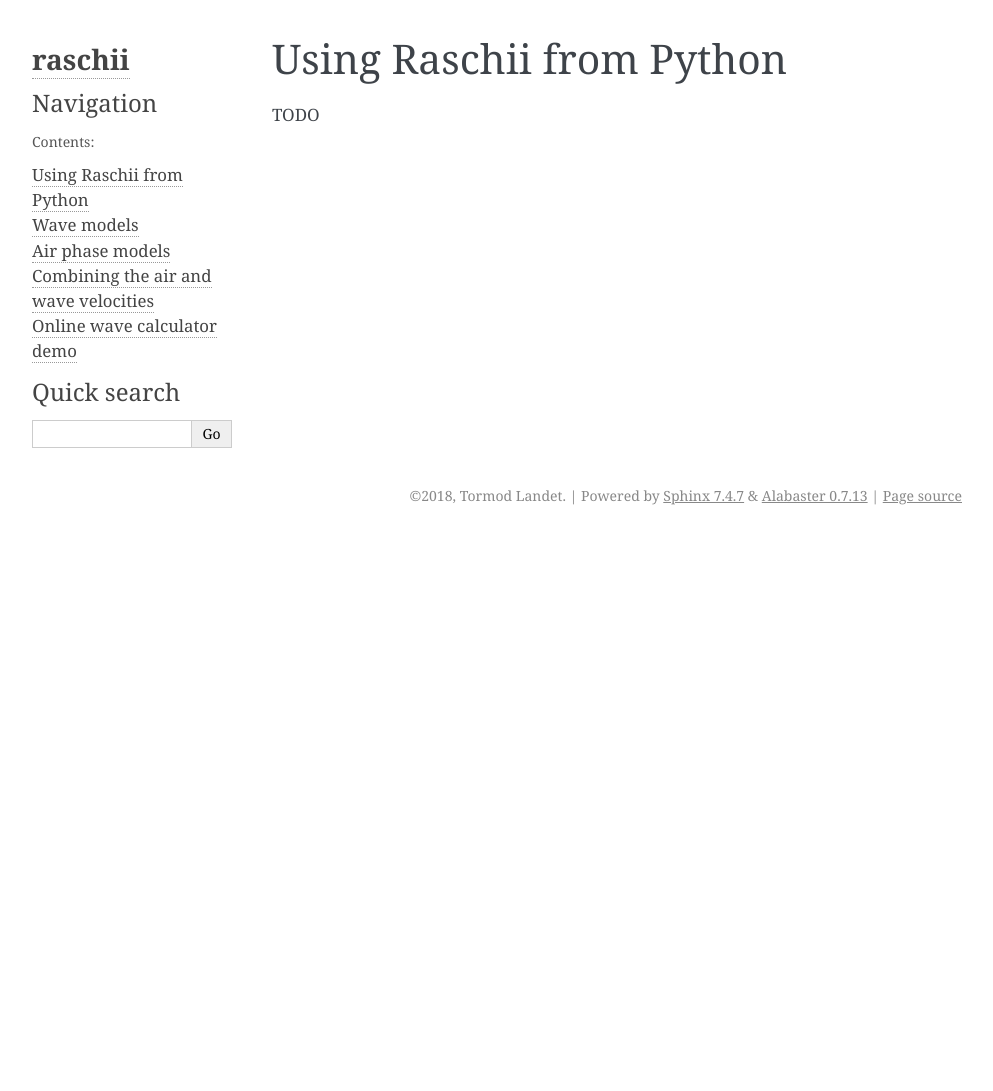
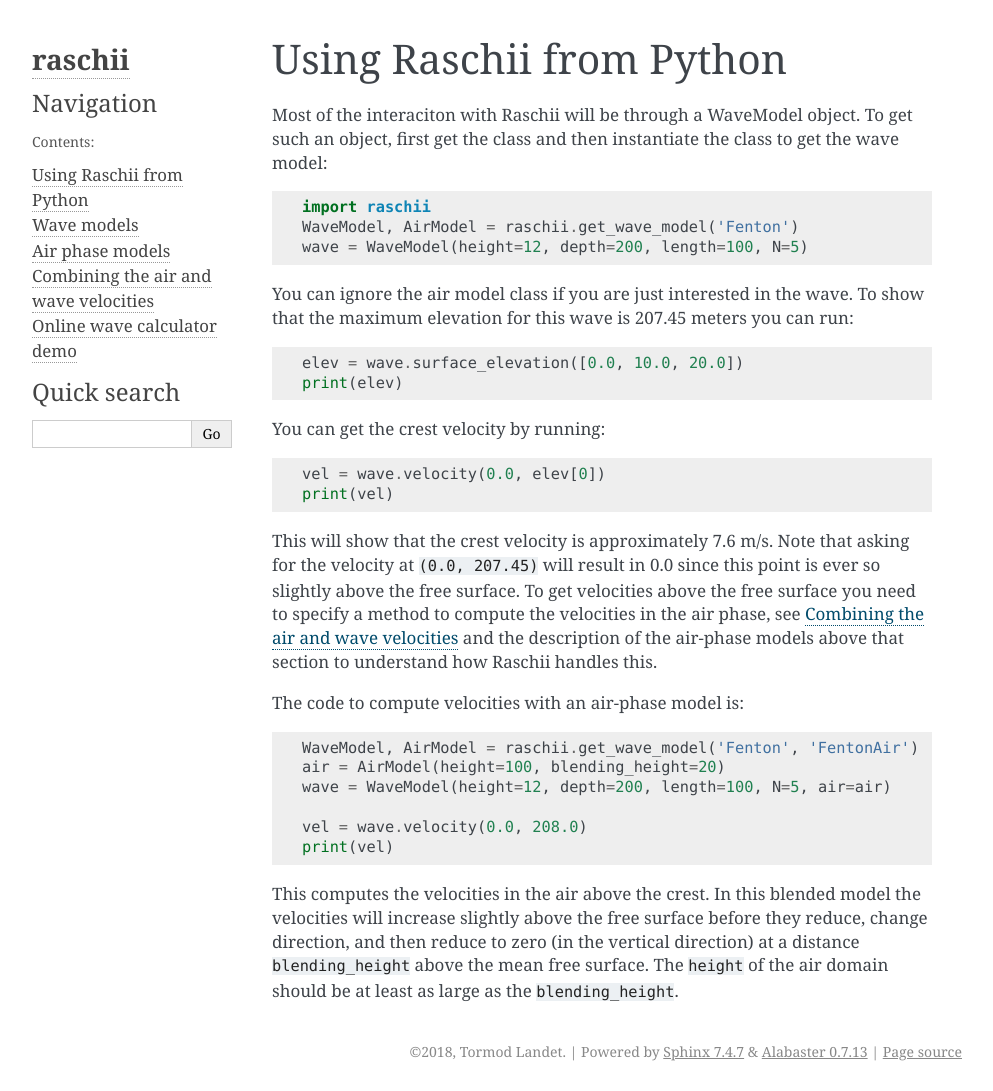
Before and after one commit to TormodLandet/raschii, a Sphinx documentation site: the page built from documentation/usage.rst, in a window 1280 px wide. Shown: the whole page, without its empty margins (148-1141 px from the left). Built offline with Sphinx 7.4.7, drawn with Linux system fonts in a browser that asks for light colours; before the commit the page ends 900 px from its top, so only the background shows below that.

Commit message:
Document usage from python

```diff
--- a/documentation/usage.rst
+++ b/documentation/usage.rst
@@ -2,4 +2,43 @@
 Using Raschii from Python
 =========================
 
-TODO
+Most of the interaciton with Raschii will be through a WaveModel object. To get
+such an object, first get the class and then instantiate the class to get the
+wave model::
+
+    import raschii
+    WaveModel, AirModel = raschii.get_wave_model('Fenton')
+    wave = WaveModel(height=12, depth=200, length=100, N=5)
+
+You can ignore the air model class if you are just interested in the wave. To
+show that the maximum elevation for this wave is 207.45 meters you can run::
+
+    elev = wave.surface_elevation([0.0, 10.0, 20.0])
+    print(elev)
+
+You can get the crest velocity by running::
+
+    vel = wave.velocity(0.0, elev[0])
+    print(vel)
+
+This will show that the crest velocity is approximately 7.6 m/s. Note that
+asking for the velocity at ``(0.0, 207.45)`` will result in 0.0 since this point
+is ever so slightly above the free surface. To get velocities above the free
+surface you need to specify a method to compute the velocities in the air phase,
+see :ref:`sec_blending` and the description of the air-phase models above that
+section to understand how Raschii handles this.
+
+The code to compute velocities with an air-phase model is::
+
+    WaveModel, AirModel = raschii.get_wave_model('Fenton', 'FentonAir')
+    air = AirModel(height=100, blending_height=20)
+    wave = WaveModel(height=12, depth=200, length=100, N=5, air=air)
+
+    vel = wave.velocity(0.0, 208.0)
+    print(vel)
+
+This computes the velocities in the air above the crest. In this blended model
+the velocities will increase slightly above the free surface before they reduce,
+change direction, and then reduce to zero (in the vertical direction) at a
+distance ``blending_height`` above the mean free surface. The ``height`` of the
+air domain should be at least as large as the ``blending_height``.
```
Also changed, not shown: 3 other files.
